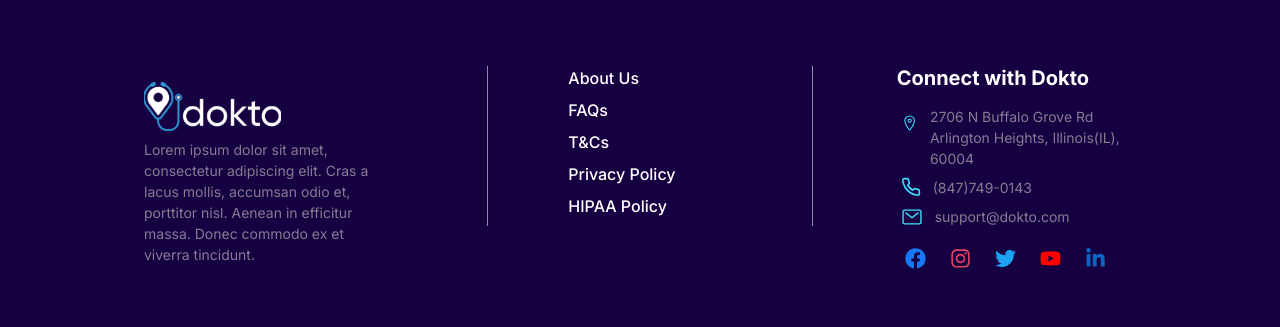
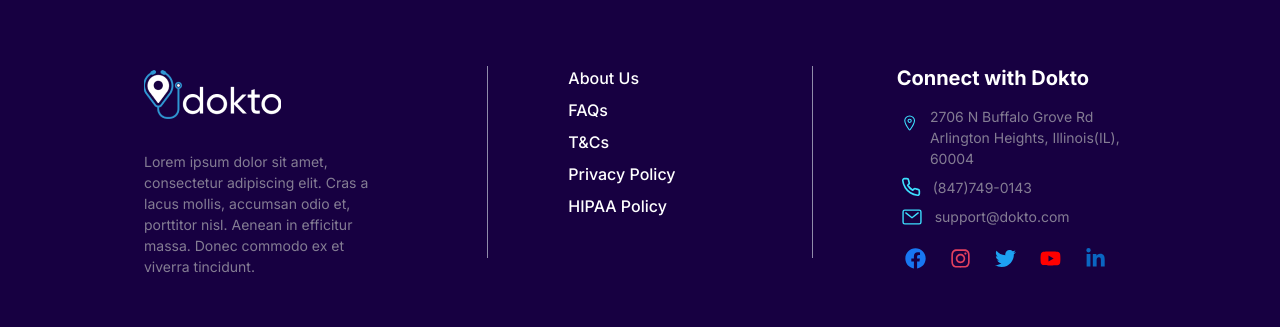
Before and after one commit to leveorxyz/dokto-frontend, a React (Create React App) app: page /how in a window 1280 px wide. Shown: the part 2387-2714 px from the top of the page. Built offline with nearby package versions, Linux system fonts and the light colour scheme.

Commit message:
Add footer logo

```diff
--- a/src/components/home/FooterDoctor.tsx
+++ b/src/components/home/FooterDoctor.tsx
@@ -7,7 +7,7 @@ import { IconContext } from "react-icons";
 import { FiPhone } from "react-icons/fi";
 
 import FooterLinks from "../about_us/FooterLinks";
-import FooterLogo from "../../static/dokto_png_blue_white1.svg";
+import FooterLogo from "../../static/dokto_png_blue_white1.png";
 import SocialIcons from "../common/SocialIcons";
 import FooterLinkStyle from "../about_us/FooterLinkStyle";
 
@@ -38,16 +38,16 @@ const FooterDoctor = () => {
               }}
               pr="100"
             >
-              <List mt="4" spacing={2}>
+              <List mt="1" spacing={2}>
                 <ListItem>
-                  <Image src={FooterLogo} />
+                  <Box pb="6"><Image src={FooterLogo} /></Box>
                 </ListItem>
                 <ListItem>
                   <Box fontSize="sm" color="#847C93">Lorem ipsum dolor sit amet, consectetur adipiscing elit. Cras a lacus mollis, accumsan odio et, porttitor nisl. Aenean in efficitur massa. Donec commodo ex et viverra tincidunt.</Box>
                 </ListItem>
               </List>
             </Box>
-            <Divider orientation="vertical" h="10rem" px="10" display={dividerDisplay} />
+            <Divider orientation="vertical" h="12rem" px="10" display={dividerDisplay} />
             <Box flex="1" mb="4">
               {FooterLinks?.map((links) => (
                 <FooterLinkStyle
@@ -57,7 +57,7 @@ const FooterDoctor = () => {
                 />
               ))}
             </Box>
-            <Divider orientation="vertical" h="10rem" px="10" display={dividerDisplay} />
+            <Divider orientation="vertical" h="12rem" px="10" display={dividerDisplay} />
             <Box flex="1" mb="4">
               <Heading size="md" ml="1">Connect with Dokto</Heading>
               <List mt="4" spacing={2} fontSize="sm" color="#847C93">
```
Also changed, not shown: src/static/dokto_png_blue_white1.png (added).
